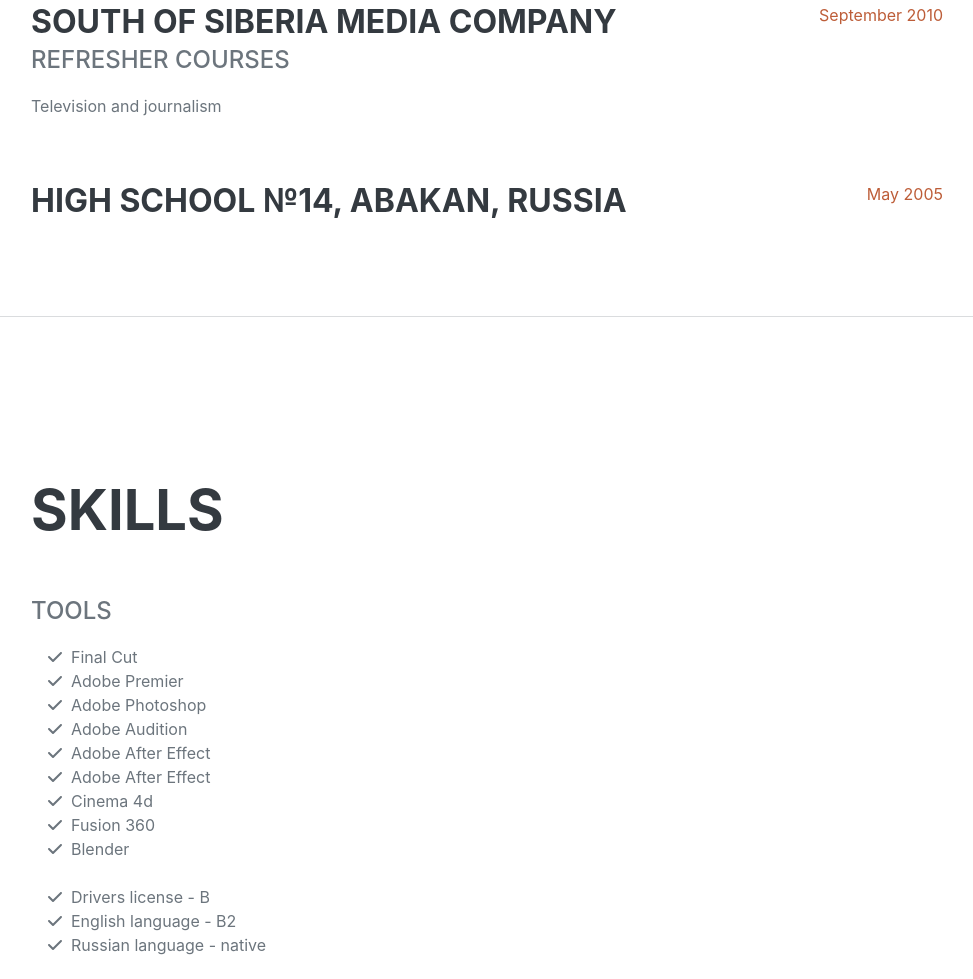
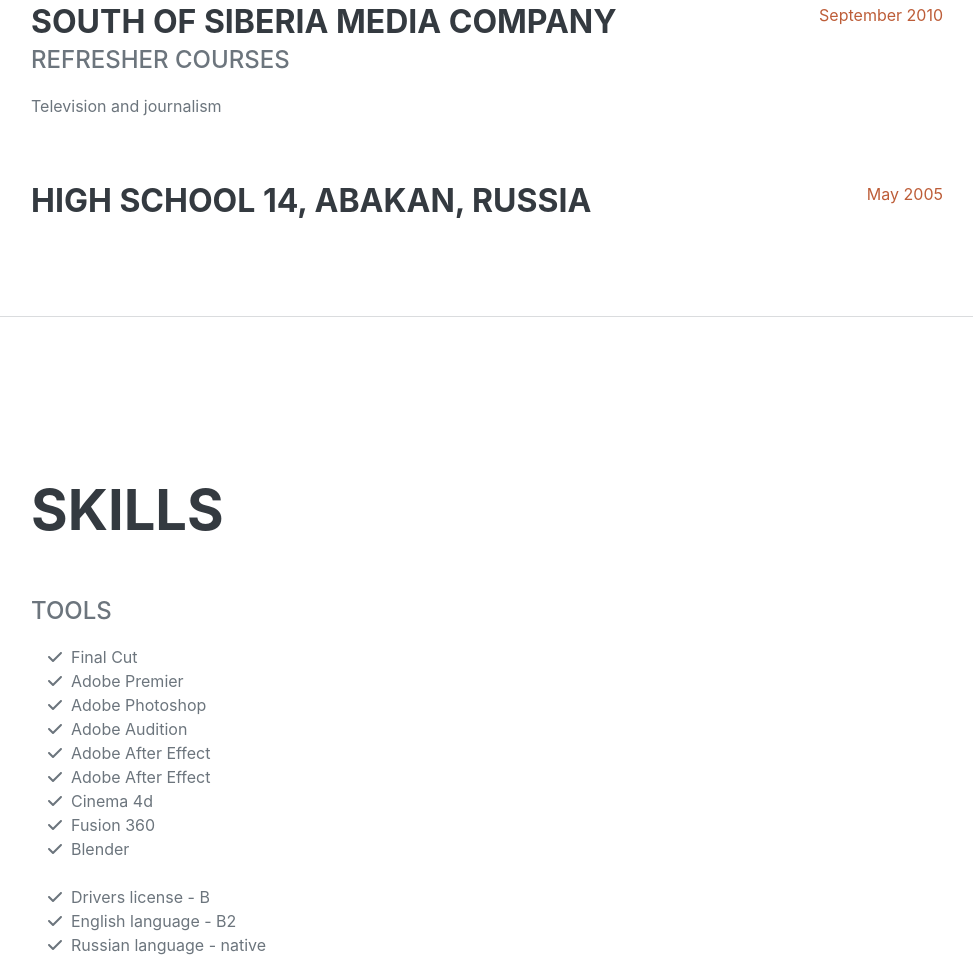
Before and after one commit to AlexArtBoy/CV, a plain HTML site: page index.html in a window 1280 px wide. Shown: the part 3053-4032 px from the top of the page, without its empty margins (289-1262 px from the left). Drawn offline with nearby package versions, Linux system fonts and the light colour scheme; a web font is replaced by a local one.

Commit message:
AlexeyBoychenko profile

```diff
--- a/index.html
+++ b/index.html
@@ -168,7 +168,7 @@
                     </div>
                     <div class="d-flex flex-column flex-md-row justify-content-between">
                         <div class="flex-grow-1">
-                            <h3 class="mb-0">High school №14, Abakan, Russia</h3>
+                            <h3 class="mb-0">High school 14, Abakan, Russia</h3>
                             <div class="subheading mb-3"></div>
                             <p></p>
                         </div>
```
